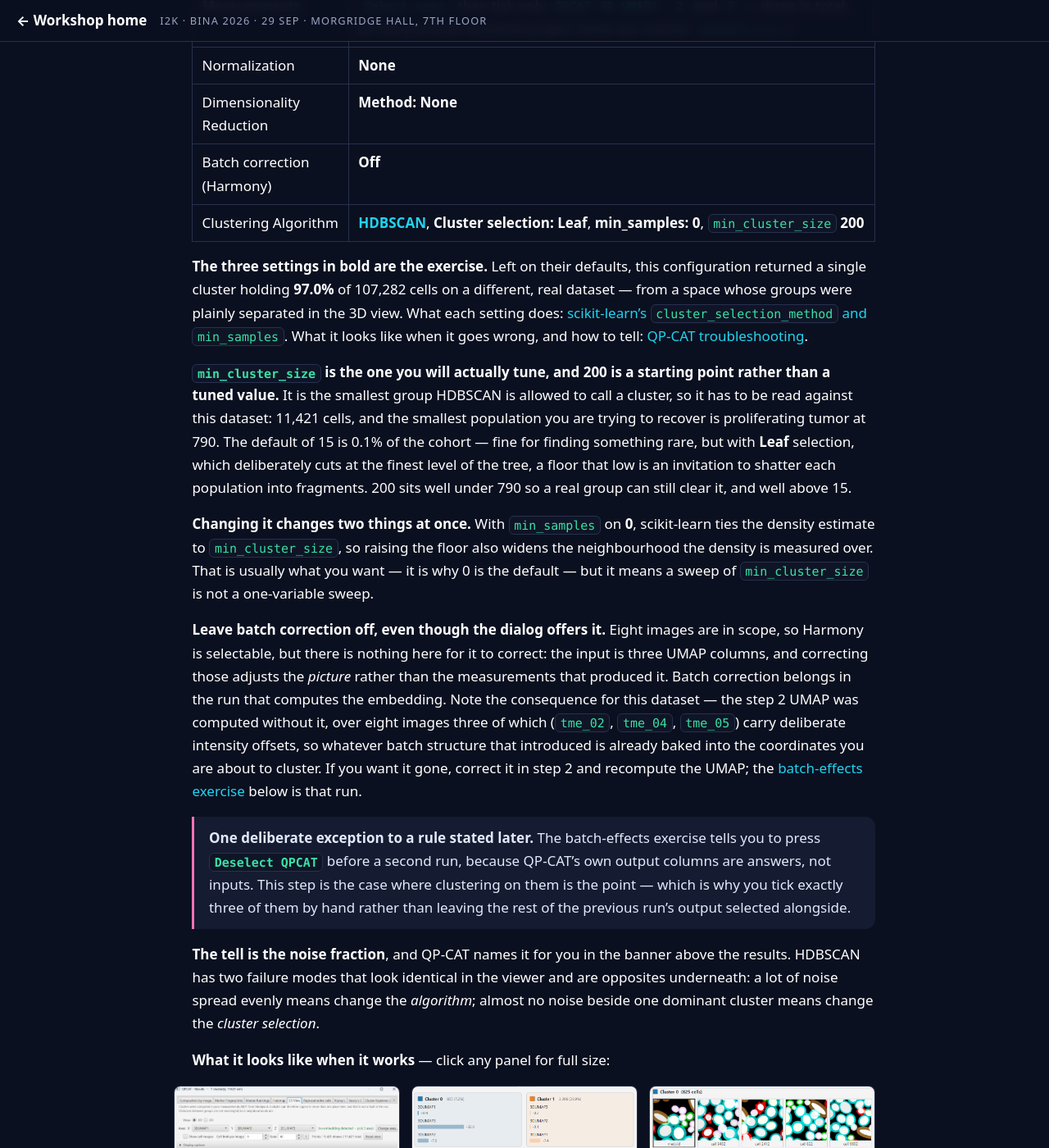
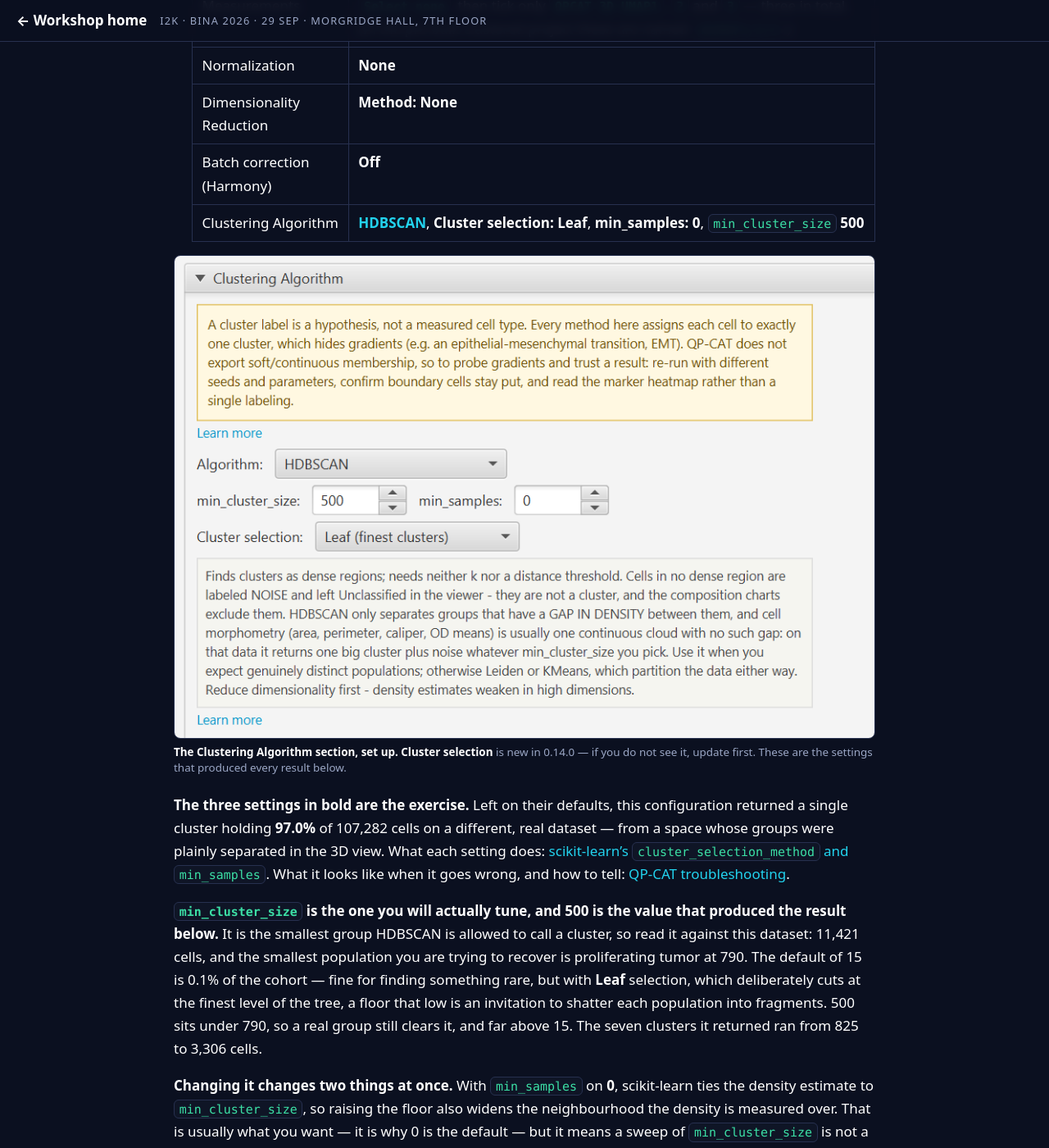
Before and after one commit to MichaelSNelson/BINA-I2K-2026-QuPath-Extensions, a Jekyll site: the page built from docs/03-qp-cat-cell-analysis-tools.md, in a window 1280 px wide and 1400 px high, scrolled down 7631 px. Shown: the whole window at 82% size. Built offline with Jekyll 4.4.1, drawn with Linux system fonts in a browser that asks for light colours.

Commit message:
guide: show the HDBSCAN settings, and use the value that actually worked
The settings table said min_cluster_size 200. That was my arithmetic, not a
measurement: the run that produced the three result screenshots used 500. The
table now says 500 and the paragraph says why it holds for this dataset --
under the 790-cell smallest target population, far above the default 15 -- and
reports what it returned, seven clusters from 825 to 3,306 cells.

Adds the Clustering Algorithm panel next to the table, because Cluster selection
did not exist before 0.14.0 and no reader has seen it. It also dates the
requirement: if the control is missing, the install is too old.

Claude-Session: https://claude.ai/code/session_01TZFXuLKiz1DgbomrTgfDTw

```diff
--- a/docs/03-qp-cat-cell-analysis-tools.md
+++ b/docs/03-qp-cat-cell-analysis-tools.md
@@ -389,7 +389,17 @@ should detect close to 1,530 cells on `tme_00`.
    | Normalization | **None** |
    | Dimensionality Reduction | **Method: None** |
    | Batch correction (Harmony) | **Off** |
-   | Clustering Algorithm | **[HDBSCAN](https://scikit-learn.org/stable/modules/generated/sklearn.cluster.HDBSCAN.html)**, **Cluster selection: Leaf**, **min_samples: 0**, `min_cluster_size` **200** |
+   | Clustering Algorithm | **[HDBSCAN](https://scikit-learn.org/stable/modules/generated/sklearn.cluster.HDBSCAN.html)**, **Cluster selection: Leaf**, **min_samples: 0**, `min_cluster_size` **500** |
+
+<div class="shots" markdown="0">
+<figure>
+<img src="../images/qp-cat/HDBSCAN_interface.png" alt="The Clustering Algorithm section of the Run Clustering dialog: Algorithm set to HDBSCAN, min_cluster_size 500, min_samples 0, and Cluster selection set to Leaf (finest clusters).">
+<figcaption><b>The Clustering Algorithm section, set up.</b> <b>Cluster selection</b> is new in
+0.14.0 &mdash; if you do not see it, update first. These are the settings that produced every
+result below.</figcaption>
+</figure>
+</div>
+
 
    **The three settings in bold are the exercise.** Left on their defaults, this configuration
    returned a single cluster holding **97.0%** of 107,282 cells on a different, real dataset —
@@ -398,13 +408,14 @@ should detect close to 1,530 cells on `tme_00`.
    What it looks like when it goes wrong, and how to tell:
    [QP-CAT troubleshooting](https://github.com/uw-loci/qupath-extension-cell-analysis-tools/blob/main/documentation/troubleshooting.md#5-hdbscan-returns-one-giant-cluster-and-almost-no-noise).
 
-   **`min_cluster_size` is the one you will actually tune, and 200 is a starting point rather
-   than a tuned value.** It is the smallest group HDBSCAN is allowed to call a cluster, so it
-   has to be read against this dataset: 11,421 cells, and the smallest population you are trying
-   to recover is proliferating tumor at 790. The default of 15 is 0.1% of the cohort — fine for
-   finding something rare, but with **Leaf** selection, which deliberately cuts at the finest
-   level of the tree, a floor that low is an invitation to shatter each population into
-   fragments. 200 sits well under 790 so a real group can still clear it, and well above 15.
+   **`min_cluster_size` is the one you will actually tune, and 500 is the value that produced
+   the result below.** It is the smallest group HDBSCAN is allowed to call a cluster, so read it
+   against this dataset: 11,421 cells, and the smallest population you are trying to recover is
+   proliferating tumor at 790. The default of 15 is 0.1% of the cohort — fine for finding
+   something rare, but with **Leaf** selection, which deliberately cuts at the finest level of
+   the tree, a floor that low is an invitation to shatter each population into fragments. 500
+   sits under 790, so a real group still clears it, and far above 15. The seven clusters it
+   returned ran from 825 to 3,306 cells.
 
    **Changing it changes two things at once.** With `min_samples` on **0**, scikit-learn ties
    the density estimate to `min_cluster_size`, so raising the floor also widens the neighbourhood
```
Also changed, not shown: images/qp-cat/HDBSCAN_interface.png (added).
